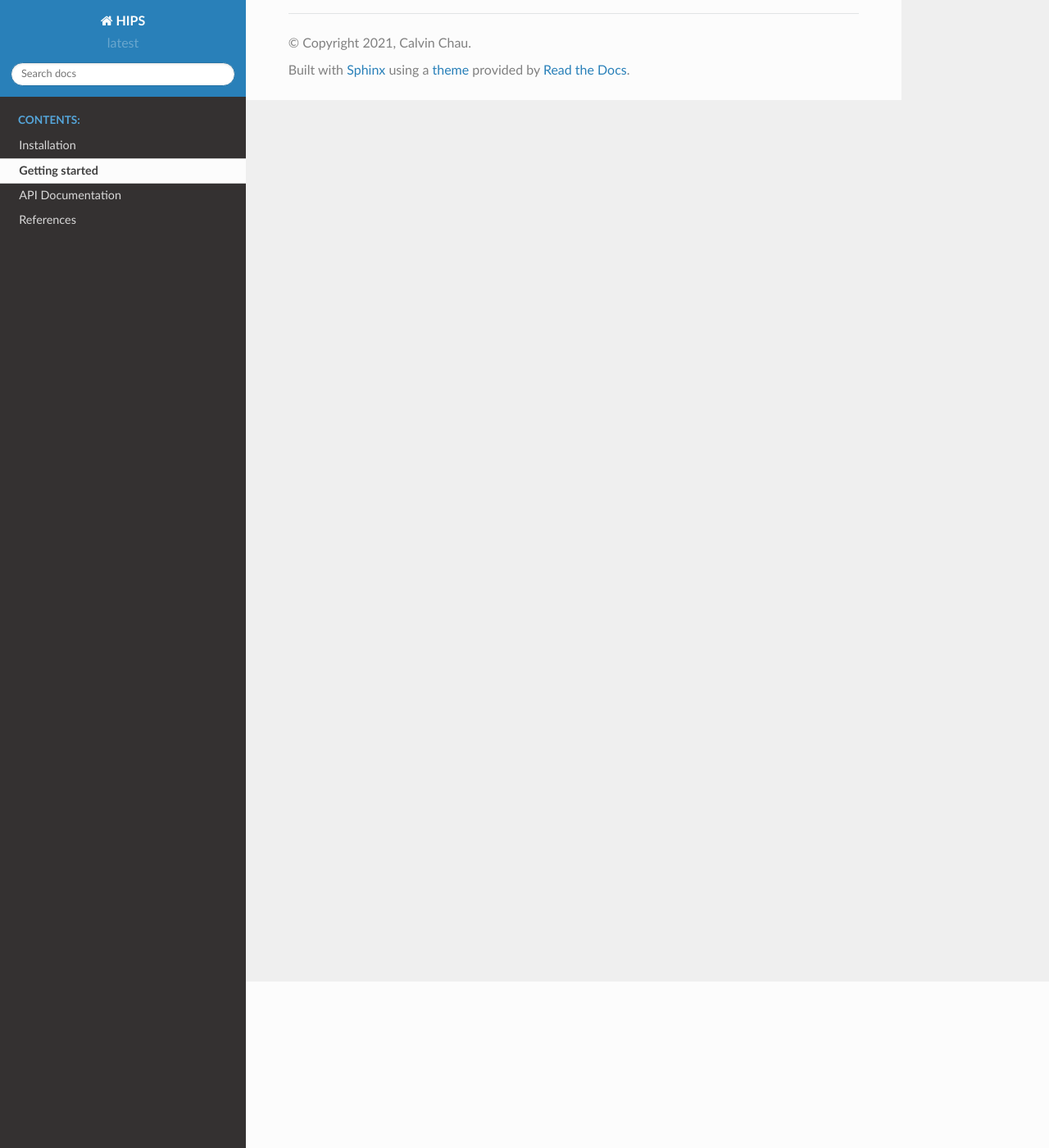
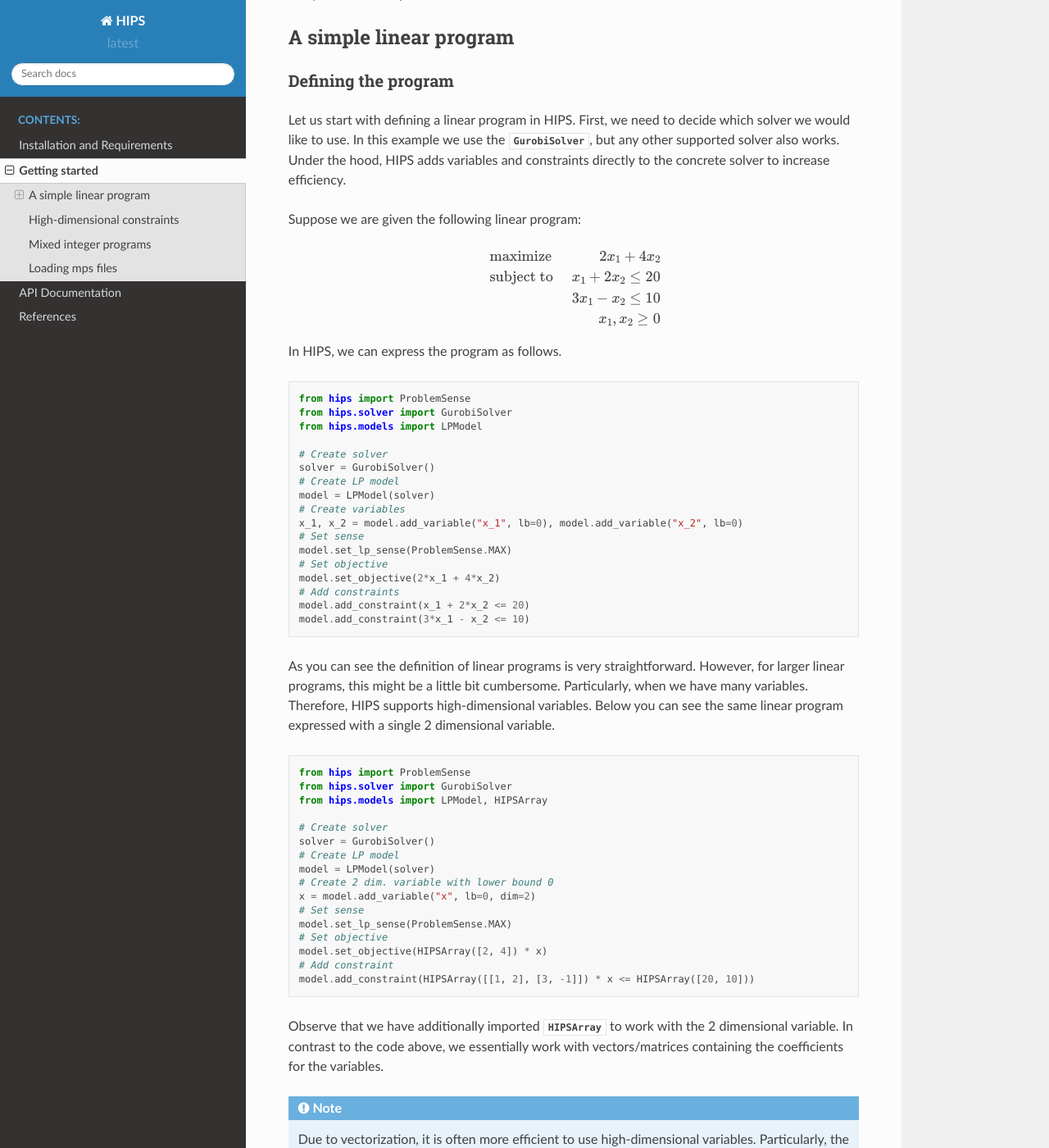
Before and after one commit to cxlvinchau/hips, a Sphinx documentation site: the page built from docs/getting_started.rst, in a window 1280 px wide and 1400 px high, scrolled down 203 px. Shown: the whole window at 82% size. Built offline with Sphinx 7.4.7 and the Read the Docs theme 2.0.0, drawn with Linux system fonts in a browser that asks for light colours; some of the changed text lies outside the part shown.

Commit message:
worked on doc

```diff
--- a/docs/conf.py
+++ b/docs/conf.py
@@ -30,7 +30,7 @@ sys.path.insert(0, os.path.abspath('../src'))
 # -- Project information -----------------------------------------------------
 
 project = 'HIPS'
-copyright = '2021, Calvin Chau'
+copyright = '2021, Severin Bals and Calvin Chau'
 author = 'Calvin Chau'
 
 # The short X.Y version
@@ -209,7 +209,8 @@ autodoc_default_options = {
     'member-order': 'bysource',
     'special-members': '',
     'undoc-members': True,
-    'exclude-members': '__weakref__'
+    'exclude-members': '__weakref__',
+    'inherited-members': True
 }
 
 toggleprompt_offset_right = 40
--- a/docs/getting_started.rst
+++ b/docs/getting_started.rst
@@ -1,2 +1,114 @@
 Getting started
 ===============
+On this page we show you how to get started with HIPS. We assume that you have successfully completed the setup.
+
+A simple linear program
+-----------------------
+Defining the program
+____________________
+Let us start with defining a linear program in HIPS. First, we need to decide which solver we would like to use. In this
+example we use the :class:`GurobiSolver <hips.solver.GurobiSolver>`, but any other supported solver also works. Under the
+hood, HIPS adds variables and constraints directly to the concrete solver to increase efficiency.
+
+Suppose we are given the following linear program:
+
+.. math::
+    \begin{array}{lr@{}c@{}r@{}l}
+    \text{maximize }   & 2 x_1 + 4 x_2  \\
+    \text{subject to } & x_1 + 2 x_2 \leq 20 \\
+                       & 3 x_1 - x_2 \leq 10 \\
+                       & x_1, x_2 \geq 0
+    \end{array}
+
+In HIPS, we can express the program as follows.
+
+.. code-block:: python
+
+    from hips import ProblemSense
+    from hips.solver import GurobiSolver
+    from hips.models import LPModel
+
+    # Create solver
+    solver = GurobiSolver()
+    # Create LP model
+    model = LPModel(solver)
+    # Create variables
+    x_1, x_2 = model.add_variable("x_1", lb=0), model.add_variable("x_2", lb=0)
+    # Set sense
+    model.set_lp_sense(ProblemSense.MAX)
+    # Set objective
+    model.set_objective(2*x_1 + 4*x_2)
+    # Add constraints
+    model.add_constraint(x_1 + 2*x_2 <= 20)
+    model.add_constraint(3*x_1 - x_2 <= 10)
+
+As you can see the definition of linear programs is very straightforward. However, for larger linear programs, this might
+be a little bit cumbersome. Particularly, when we have many variables. Therefore, HIPS supports high-dimensional variables.
+Below you can see the same linear program expressed with a single 2 dimensional variable.
+
+.. code-block:: python
+
+    from hips import ProblemSense
+    from hips.solver import GurobiSolver
+    from hips.models import LPModel, HIPSArray
+
+    # Create solver
+    solver = GurobiSolver()
+    # Create LP model
+    model = LPModel(solver)
+    # Create 2 dim. variable with lower bound 0
+    x = model.add_variable("x", lb=0, dim=2)
+    # Set sense
+    model.set_lp_sense(ProblemSense.MAX)
+    # Set objective
+    model.set_objective(HIPSArray([2, 4]) * x)
+    # Add constraint
+    model.add_constraint(HIPSArray([[1, 2], [3, -1]]) * x <= HIPSArray([20, 10]))
+
+Observe that we have additionally imported :class:`HIPSArray <hips.models.HIPSArray>` to work with the 2 dimensional variable.
+In contrast to the code above, we essentially work with vectors/matrices containing the coefficients for the variables.
+
+.. note::
+    Due to vectorization, it is often more efficient to use high-dimensional variables. Particularly, the implemented solvers
+    and heuristics strongly benefit from high-dimensional variables.
+
+Optimizing the program
+______________________
+Now, let us optimize the program and output the objective value and values for the variables.
+
+The code for the first model.
+
+.. code-block:: python
+
+    # Optimize the program
+    model.optimize()
+    # Print the objective value
+    print(f"Objective value: {model.get_objective_value()}")
+    # Print the values of the variables
+    print(f"x_1: {model.variable_solution(x_1)}")
+    print(f"x_2: {model.variable_solution(x_2)}")
+
+The code for the second model.
+
+.. code-block:: python
+
+    # Optimize the program
+    model.optimize()
+    # Print the objective value
+    print(f"Objective value: {model.get_objective_value()}")
+    # Print the values of the variables
+    print(f"x: {model.variable_solution(x)}")
+
+
+High-dimensional constraints
+----------------------------
+As you have seen in the previous section, HIPS can work with matrices and vectors. In this section, we explain how work
+with high-dimensional constraints in more detail.
+
+TODO
+
+Mixed integer programs
+----------------------
+
+Loading mps files
+-----------------
--- a/docs/installation.rst
+++ b/docs/installation.rst
@@ -1,6 +1,6 @@
-Installation
-===============
-In the following we describe how to setup a environment to work with HIPS.
+Installation and Requirements
+=============================
+In the following we describe how to setup a environment to work with HIPS. HIPS needs at least Python 3.8 to work properly.
 
 1. Creating a virtual environment (optional)
 --------------------------------------------
```
Also changed, not shown: docs/index.rst (+9 -7 lines), 5 other files.
